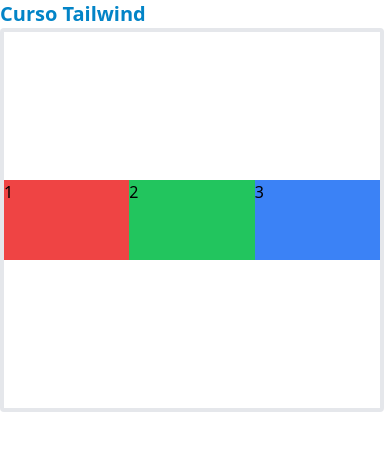
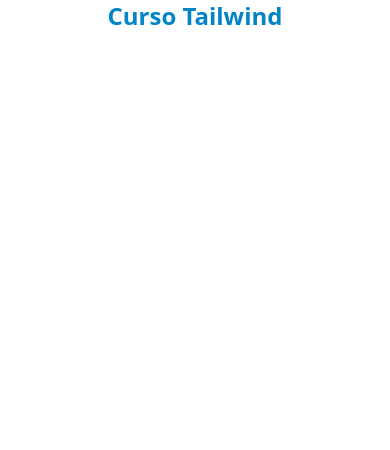
Before and after one commit to AlexsanderKevin/udemy-tailwind, a website: page src/index.html in a window 390 px wide. Drawn offline with Linux system fonts and the light colour scheme.

Commit message:
aula-09-responsividade

```diff
--- a/src/index.html
+++ b/src/index.html
@@ -8,12 +8,6 @@
   <title>Curso Tailwind</title>
 </head>
 <body>
-  <h1 class="text-xl font-semibold text-sky-600">Curso Tailwind</h1>
-
-  <div class="w-96 h-96 border-4 rounded flex justify-center items-center">
-    <div class="w-20 h-20 flex-1 bg-red-500">1</div>
-    <div class="w-20 h-20 flex-1 bg-green-500">2</div>
-    <div class="w-20 h-20 flex-1 bg-blue-500">3</div>
-  </div>
+  <h1 class="font-semibold text-sky-600 text-center text-2xl sm:text-4xl md:text-7xl sm:text-green-500">Curso Tailwind</h1>
 </body>
 </html>
```
Also changed, not shown: styles/output.css.
